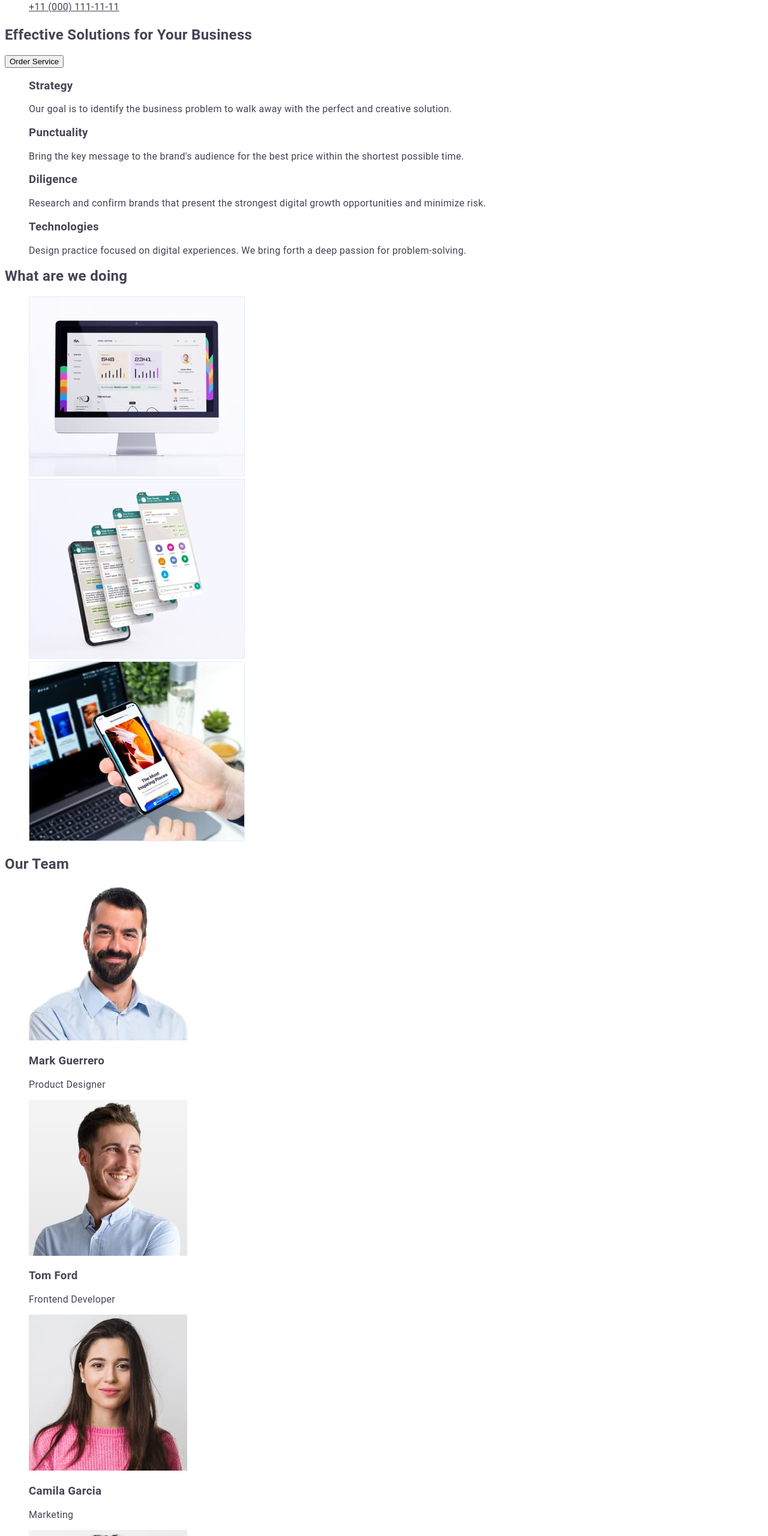
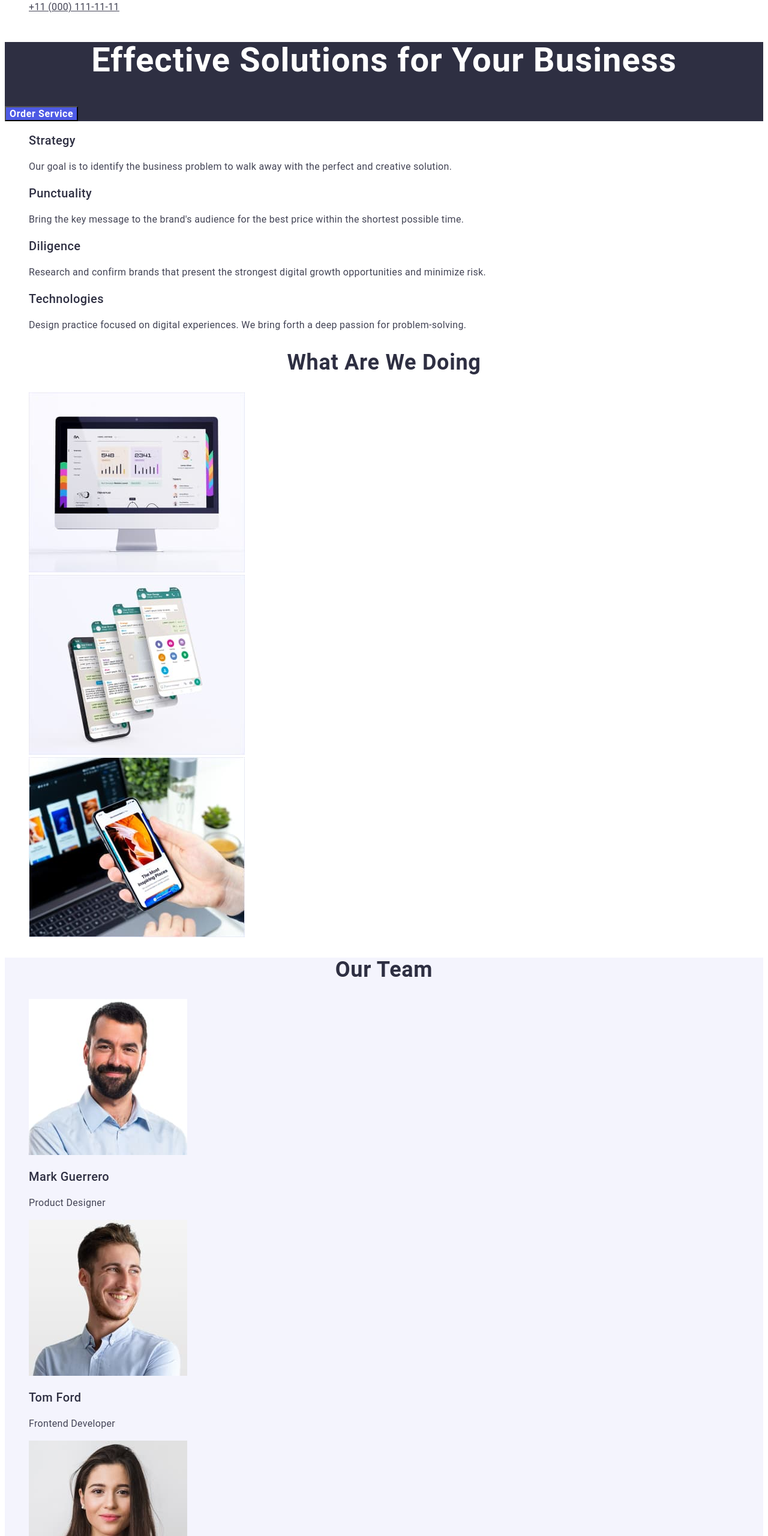
Before and after one commit to ghost538/goit-markup-hw-02, a plain HTML site: page index.html in a window 1280 px wide. Shown: the part 160-2720 px from the top of the page at 60% size. Drawn offline with Linux system fonts and the light colour scheme.

Commit message:
Breadcrumbs + list + footer + text

```diff
--- a/css/styles.css
+++ b/css/styles.css
@@ -38,7 +38,7 @@ body {
 	font-family: 'Raleway';
 	font-weight: 800;
 	font-size: 18px;
-		line-height: 24px;
+	line-height: calc(24 / 18);
 	align-items: center;
 	letter-spacing: 0.03em;
 	text-transform: uppercase;
@@ -59,7 +59,7 @@ body {
 	font-style: normal;
 	font-weight: 500;
 	font-size: 16px;
-	line-height: 24px;
+	line-height: calc(24 / 16);
 	letter-spacing: 0.02em;
 	color: var(--main-dark-color)
 }
@@ -73,7 +73,7 @@ body {
 	font-style: normal;
 	font-weight: 400;
 	font-size: 16px;
-	line-height: 24px;
+	line-height: calc(24 / 16);
 	letter-spacing: 0.02em;
 	color: #434455;
 }
@@ -82,3 +82,96 @@ body {
 .contact-item-link:focus {
 	color:var(--hover-color);
 }
+/* --Hero-- */
+
+.hero {
+	background-color: var(--main-dark-color);
+}
+
+.hero-title {
+	font-family: 'Roboto';
+	font-weight: 700;
+	font-size: 56px;
+	line-height: calc(60 / 56);
+	letter-spacing: 0.02em;
+	text-align: center;
+	color: white;
+}
+
+.hero-btn {
+	font-family: inherit;
+	background-color: #4d5ae5;
+	font-weight: 600;
+	font-size: 16px;
+	line-height: calc(19 / 16);
+	letter-spacing: 0.04em;
+	color: #ffffff;
+	cursor: pointer;
+}
+.hero-btn:hover
+.hero-btn:focus {
+	color: var(--hover-color)
+}
+
+/* --Main Text-- */
+
+.list-title {
+	font-family: 'Roboto';
+	font-style: normal;
+	font-weight: 500;
+	font-size: 20px;
+	line-height: calc(24 / 20);
+	letter-spacing: 0.02em;
+	color: var(--main-dark-color);
+}
+
+.text {
+	font-size: 16px;
+	line-height: calc(24 / 16);
+}
+
+.title {
+	font-family: 'Roboto';
+	font-weight: 600;
+	font-size: 36px;
+	line-height: calc(40 / 36);
+	letter-spacing: 0.02em;
+	text-align: center;
+	text-transform: capitalize;
+	color: var(--main-dark-color);
+}
+
+.list-team {
+	background-color: var(--main-light-color);
+}
+
+/* --Button breadcrumbs-- */
+
+.breadcrumbs-btn {
+	font-family: inherit;
+	font-weight: 600;
+	font-size: 16px;
+	line-height: calc(24 / 16);
+	text-align: center;
+	letter-spacing: 0.04em;
+	color: #4d5ae5;
+	background-color: var(--main-light-color);
+	border: 1px solid #e7e9fc;
+	border-radius: 4px;
+	cursor: pointer;
+}
+
+.breadcrumbs-btn:hover,
+.breadcrumbs-btn:focus {
+	background-color: var(--hover-color);
+}
+
+/* --Footer-- */
+
+.footer {
+	background-color: var(--main-dark-color);
+}
+
+.footer-text {
+	color: #e7e9fc;
+}
--- a/index.html
+++ b/index.html
@@ -36,28 +36,28 @@
 		<section>
 			<h2 class="visually-hidden">Feature</h2>
 			<ul class="list">
-				<li>
-					<h3>Strategy</h3>
-					<p>Our goal is to identify the business
+				<li class="list-item">
+					<h3 class="list-title">Strategy</h3>
+					<p class="text">Our goal is to identify the business
 						problem to walk away with the
 						perfect and creative solution.</p>
 				</li>
-				<li>
-					<h3>Punctuality</h3>
-					<p>Bring the key message to the
+				<li class="list-item">
+					<h3 class="list-title">Punctuality</h3>
+					<p class="text">Bring the key message to the
 						brand's audience for the best price
 						within the shortest possible time.
 					</p>
 				</li>
-				<li>
-					<h3>Diligence</h3>
-					<p>Research and confirm brands that
+				<li class="list-item">
+					<h3 class="list-title">Diligence</h3>
+					<p class="text">Research and confirm brands that
 						present the strongest digital growth
 						opportunities and minimize risk.</p>
 				</li>
-				<li>
-					<h3>Technologies</h3>
-					<p>Design practice focused on digital
+				<li class="list-item">
+					<h3 class="list-title">Technologies</h3>
+					<p class="text">Design practice focused on digital
 						experiences. We bring forth a deep
 						passion for problem-solving.</p>
 				</li>
@@ -77,37 +77,39 @@
 				</li>
 			</ul>
 		</section>
-		<section>
+		<section class="list-team">
 			<h2 class="title">Our Team</h2>
 			<ul class="list">
 				<li>
 					<img src="./images/imgmark.jpg" alt="Mark" width="264" height="260" />
-					<h3>Mark Guerrero</h3>
-					<p>Product Designer</p>
+					<h3 class="list-title">Mark Guerrero</h3>
+					<p class="text">Product Designer</p>
 				</li>
 				<li>
 					<img src="./images/imgtom.jpg" alt="Tom" width="264" height="260" />
-					<h3>Tom Ford</h3>
-					<p>Frontend Developer</p>
+					<h3 class="list-title">Tom Ford</h3>
+					<p class="text">Frontend Developer</p>
 				</li>
 				<li>
 					<img src="./images/imgcamila.jpg" alt="Camila" width="264" height="260" />
-					<h3>Camila Garcia</h3>
-					<p>Marketing</p>
+					<h3 class="list-title">Camila Garcia</h3>
+					<p class="text">Marketing</p>
 				</li>
 				<li>
 					<img src="./images/imgdaniel.jpg" alt="Daniel" width="264" height="260" />
-					<h3>Daniel Wilson</h3>
-					<p>UI Designer</p>
+					<h3 class="list-title">Daniel Wilson</h3>
+					<p class="text">UI Designer</p>
 				</li>
 			</ul>
 		</section>
 	</main>
 	<footer>
+		<section class="footer">
 		<a href="./" class="logo link"><span class="accent">Web</span><span class="accent-light">Studio</span></a>
-		<p>Increase the flow of customers and
+		<p class="text footer-text">Increase the flow of customers and
 			sales for your business with digital
 			marketing & growth solutions.</p>
+		</section>
 	</footer>
 </body>
 </html>
```
Also changed, not shown: portfolio.html (+19 -17 lines). Lines whose indentation alone changed are shown as unchanged.
